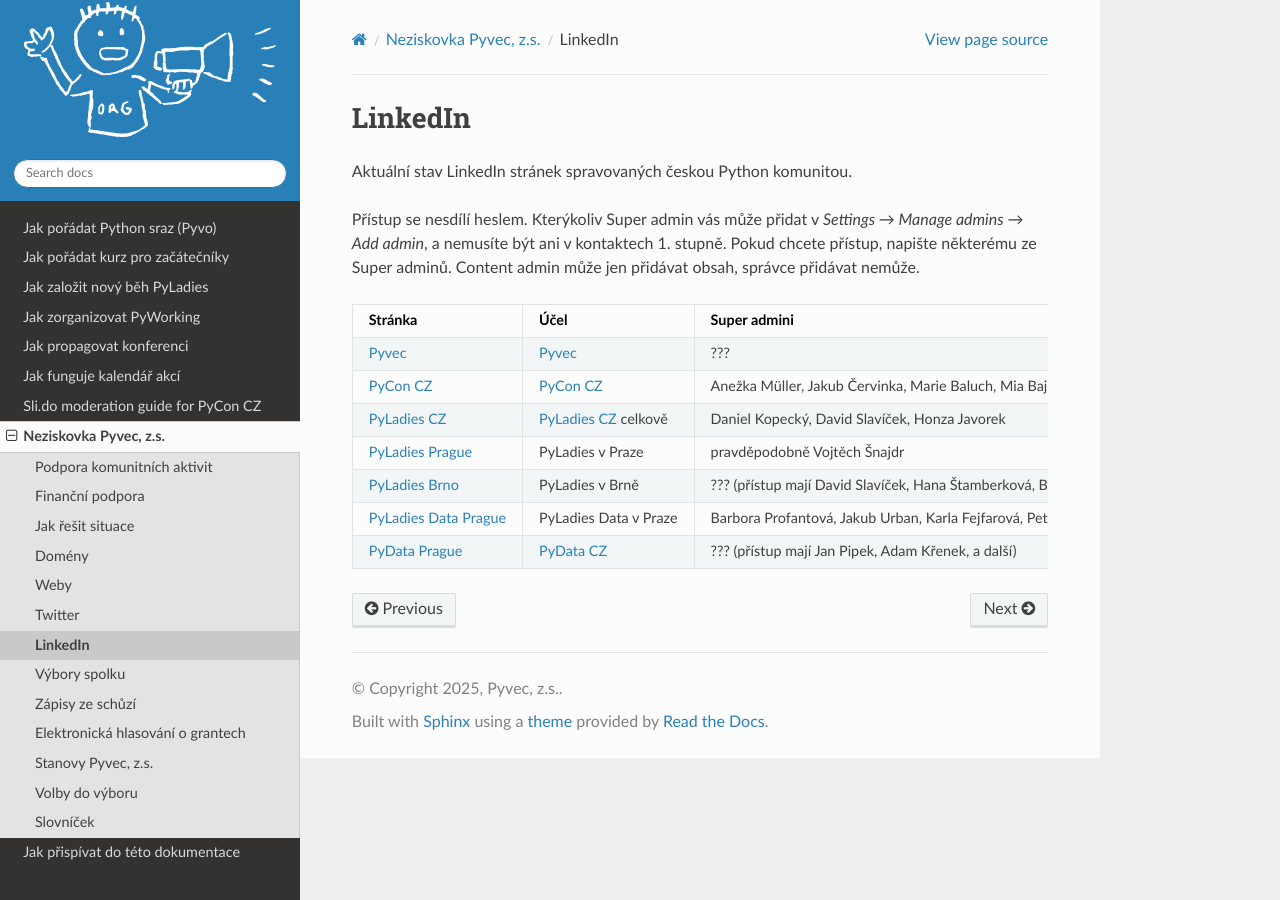
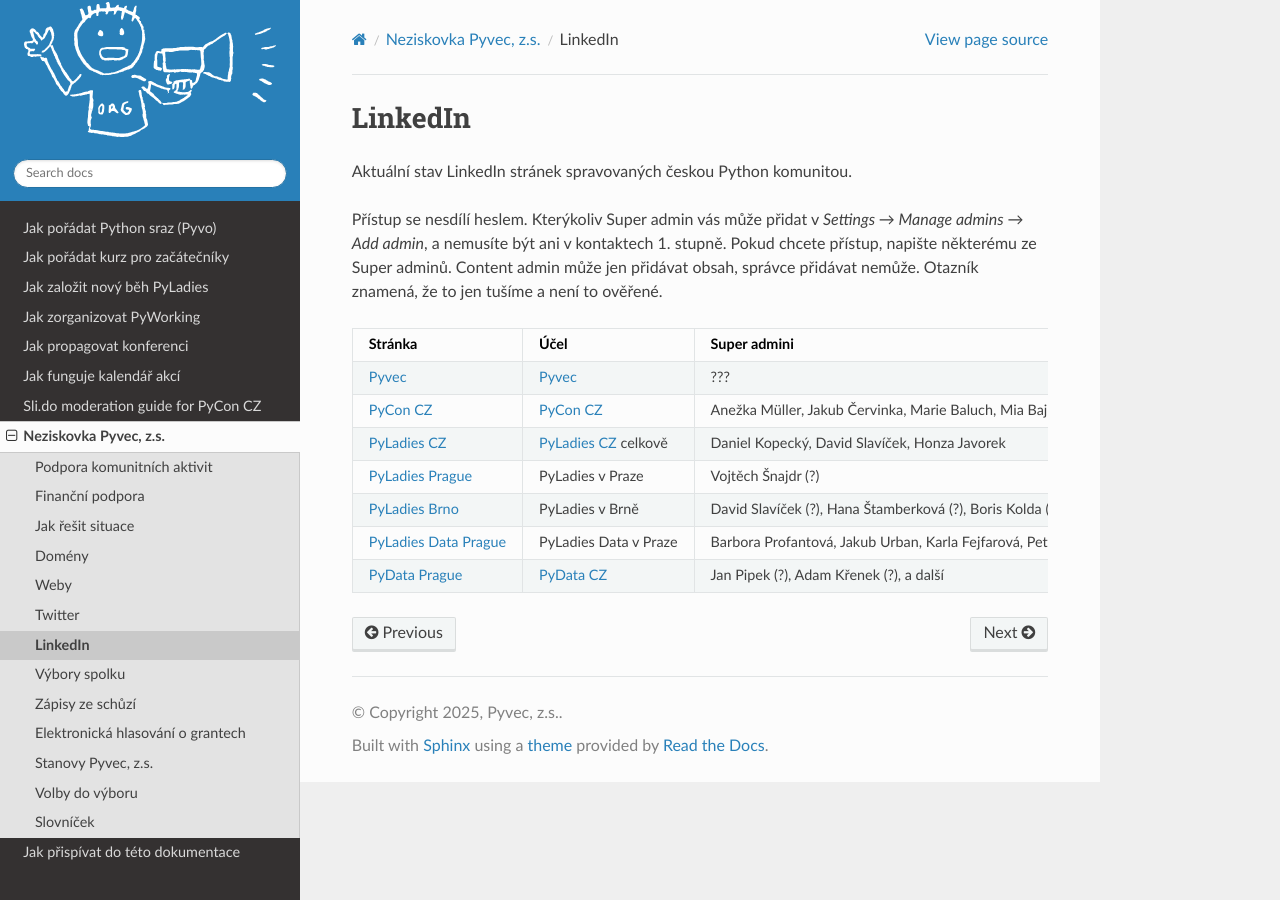
Before and after one commit to pyvec/docs.pyvec.org, a Sphinx documentation site: the page built from docs/operations/linkedin.rst, in a window 1280 px wide. Built offline with Sphinx 7.4.7 and the Read the Docs theme 3.1.0, drawn with Linux system fonts in a browser that asks for light colours.

Commit message:
Mark unverified LinkedIn admins with a question mark
Co-Authored-By: Claude Opus 5.5 <noreply@anthropic.com>

```diff
--- a/docs/operations/linkedin.rst
+++ b/docs/operations/linkedin.rst
@@ -9,6 +9,7 @@ Přístup se nesdílí heslem. Kterýkoliv Super admin vás může přidat
 v *Settings → Manage admins → Add admin*, a nemusíte být ani
 v kontaktech 1. stupně. Pokud chcete přístup, napište některému ze Super adminů.
 Content admin může jen přidávat obsah, správce přidávat nemůže.
+Otazník znamená, že to jen tušíme a není to ověřené.
 
 .. list-table::
    :header-rows: 1
@@ -31,11 +32,11 @@ Content admin může jen přidávat obsah, správce přidávat nemůže.
      * –
    * * `PyLadies Prague <https://www.linkedin.com/company/pyladies-prague/>`__
      * PyLadies v Praze
-     * pravděpodobně Vojtěch Šnajdr
+     * Vojtěch Šnajdr (?)
      * ???
    * * `PyLadies Brno <https://www.linkedin.com/company/pyladies-brno/>`__
      * PyLadies v Brně
-     * ??? (přístup mají David Slavíček, Hana Štamberková, Boris Kolda, Martin Zelený)
+     * David Slavíček (?), Hana Štamberková (?), Boris Kolda (?), Martin Zelený (?)
      * ???
    * * `PyLadies Data Prague <https://www.linkedin.com/company/pyladies-data-prague/>`__
      * PyLadies Data v Praze
@@ -44,5 +45,5 @@ Content admin může jen přidávat obsah, správce přidávat nemůže.
      * Jan Pipek, Marie Baluch, Petr Šimeček, a další
    * * `PyData Prague <https://www.linkedin.com/company/85424923/>`__
      * `PyData CZ <https://pydata.cz/>`_
-     * ??? (přístup mají Jan Pipek, Adam Křenek, a další)
+     * Jan Pipek (?), Adam Křenek (?), a další
      * ???
```
